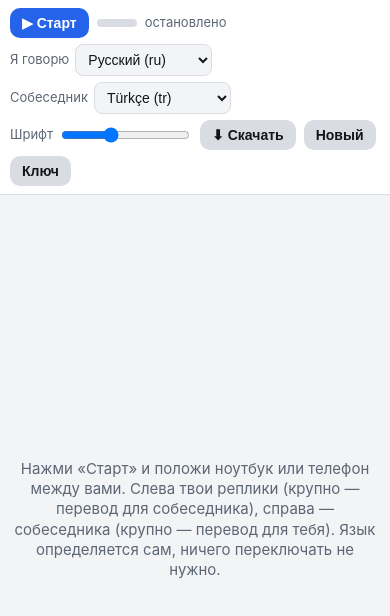
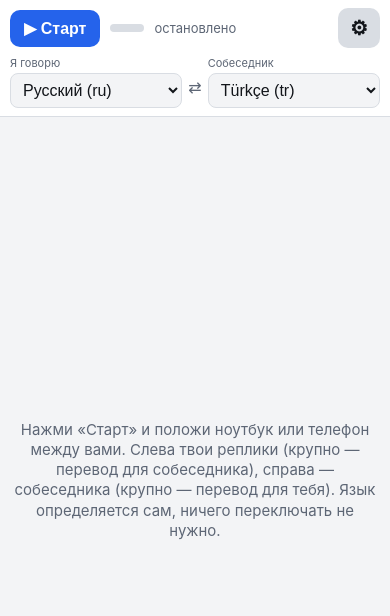
Before and after one commit to coodix/live-translator, a plain HTML site: page index.html in a window 390 px wide. Drawn offline with Linux system fonts and the light colour scheme.

Commit message:
Phone layout: compact header, settings under ⚙, iOS-friendly inputs
- header on phones: Start + status + ⚙ in one row, language pair in a second
- font, model, download, new and key moved into the ⚙ menu
- 16px selects so iOS does not zoom on tap; safe-area insets; 100dvh
- home-screen web app meta tags, theme-color for light and dark

Co-Authored-By: Claude Opus 5.5 <noreply@anthropic.com>

```diff
--- a/index.html
+++ b/index.html
@@ -2,7 +2,13 @@
 <html lang="ru">
 <head>
 <meta charset="utf-8">
-<meta name="viewport" content="width=device-width, initial-scale=1">
+<meta name="viewport" content="width=device-width, initial-scale=1, viewport-fit=cover">
+<meta name="apple-mobile-web-app-capable" content="yes">
+<meta name="mobile-web-app-capable" content="yes">
+<meta name="apple-mobile-web-app-title" content="Переводчик">
+<meta name="apple-mobile-web-app-status-bar-style" content="default">
+<meta name="theme-color" content="#ffffff" media="(prefers-color-scheme: light)">
+<meta name="theme-color" content="#181b22" media="(prefers-color-scheme: dark)">
 <title>Переводчик RU ⇄ TR</title>
 <style>
   :root {
@@ -18,25 +24,36 @@
   * { box-sizing: border-box; }
   html, body { margin: 0; height: 100%; background: var(--bg); color: var(--text);
     font: 16px/1.35 -apple-system, BlinkMacSystemFont, "Segoe UI", sans-serif; }
-  body { display: flex; flex-direction: column; }
-  header { display: flex; gap: 10px; align-items: center; flex-wrap: wrap;
-    padding: 10px 14px; background: var(--panel); border-bottom: 1px solid var(--line); }
+  @supports (height: 100dvh) { body { height: 100dvh; } }
+  body { display: flex; flex-direction: column; -webkit-text-size-adjust: 100%; }
+  header { display: flex; gap: 10px 18px; align-items: center; flex-wrap: wrap;
+    padding: 10px 14px; padding-top: max(10px, env(safe-area-inset-top));
+    padding-left: max(14px, env(safe-area-inset-left)); padding-right: max(14px, env(safe-area-inset-right));
+    background: var(--panel); border-bottom: 1px solid var(--line); }
+  .bar { display: flex; gap: 10px; align-items: center; flex: 1 1 320px; min-width: 0; }
+  .langs { display: flex; gap: 8px; align-items: center; }
+  .more { display: flex; gap: 10px; align-items: center; flex-wrap: wrap; }
   header label { color: var(--muted); font-size: 13px; display: flex; gap: 6px; align-items: center; }
+  .swap { color: var(--muted); }
   select, input[type=text] { background: var(--bg); color: var(--text); border: 1px solid var(--line);
     border-radius: 8px; padding: 6px 8px; font-size: 14px; }
   input[type=text] { width: 110px; }
   button { border: 0; border-radius: 10px; padding: 9px 16px; font-size: 15px; font-weight: 600;
-    cursor: pointer; background: var(--line); color: var(--text); }
+    cursor: pointer; background: var(--line); color: var(--text); -webkit-tap-highlight-color: transparent; }
   button.primary { background: var(--accent); color: #fff; }
   button.stop { background: var(--danger); color: #fff; }
-  #status { font-size: 13px; color: var(--muted); min-width: 160px; }
+  #toggle { flex: none; }
+  #moreBtn { display: none; flex: none; width: 42px; height: 40px; padding: 0; font-size: 20px; line-height: 1; }
+  header.open #moreBtn { background: var(--accent); color: #fff; }
+  #status { font-size: 13px; color: var(--muted); flex: 1; min-width: 0; }
   #status.err { color: var(--danger); }
   #status.live { color: var(--ok); }
-  #meter { width: 70px; height: 8px; background: var(--line); border-radius: 4px; overflow: hidden; }
+  #meter { flex: none; width: 70px; height: 8px; background: var(--line); border-radius: 4px; overflow: hidden; }
   #meter > div { height: 100%; width: 0; background: var(--ok); transition: width .08s; }
   .spacer { flex: 1; }
-  #log { flex: 1; overflow-y: auto; padding: 18px; display: flex; flex-direction: column; gap: 14px; }
-  .msg { max-width: 80%; padding: 10px 16px 12px; border-radius: 16px; }
+  #log { flex: 1; overflow-y: auto; padding: 18px; display: flex; flex-direction: column; gap: 14px;
+    padding-bottom: calc(18px + env(safe-area-inset-bottom)); -webkit-overflow-scrolling: touch; }
+  .msg { max-width: 80%; padding: 10px 16px 12px; border-radius: 16px; overflow-wrap: anywhere; }
   .msg.me { align-self: flex-start; background: var(--me); border-bottom-left-radius: 4px; }
   .msg.them { align-self: flex-end; background: var(--them); border-bottom-right-radius: 4px; }
   .who { font-size: 12px; color: var(--muted); margin-bottom: 3px; }
@@ -45,15 +62,31 @@
   .msg.pending .tr::after { content: " …"; color: var(--muted); }
   .tr:empty::before { content: "…"; color: var(--muted); }
   #hint { color: var(--muted); text-align: center; margin: auto; max-width: 520px; font-size: 15px; }
+  /* телефон: сверху только «Старт», статус и ⚙; языки — одной строкой; остальное — в меню ⚙ */
   @media (max-width: 640px) {
-    header { gap: 6px 8px; padding: 8px 10px; }
-    #status { min-width: 0; flex: 1 1 150px; }
-    #meter { width: 40px; }
-    .spacer { display: none; }
-    button { padding: 7px 12px; font-size: 14px; }
-    label:has(#model) { display: none; }
-    .msg { max-width: 92%; }
-    #log { padding: 12px; }
+    header { flex-direction: column; align-items: stretch; gap: 8px; padding: 8px 10px;
+      padding-top: max(8px, env(safe-area-inset-top));
+      padding-left: max(10px, env(safe-area-inset-left)); padding-right: max(10px, env(safe-area-inset-right)); }
+    .bar { flex: none; gap: 10px; }
+    #toggle { padding: 9px 14px; font-size: 16px; }
+    #meter { width: 34px; }
+    #status { font-size: 13px; line-height: 1.25; display: -webkit-box; -webkit-line-clamp: 2;
+      -webkit-box-orient: vertical; overflow: hidden; }
+    #moreBtn { display: block; }
+    .langs { display: grid; grid-template-columns: 1fr auto 1fr; gap: 6px; align-items: end; }
+    .langs label { flex-direction: column; align-items: stretch; gap: 2px; font-size: 11px; }
+    .langs select { width: 100%; }
+    .swap { padding-bottom: 9px; }
+    select, input[type=text] { font-size: 16px; padding: 7px 8px; } /* <16px — iOS зумит страницу при тапе */
+    .more { display: none; gap: 8px; padding-top: 2px; }
+    header.open .more { display: flex; }
+    .more label:has(#fs) { flex: 1 1 100%; font-size: 13px; }
+    .more #fs { flex: 1; }
+    .more label:has(#model) { flex: 1 1 100%; font-size: 13px; }
+    .more #model { flex: 1; }
+    .more button { flex: 1; padding: 9px 8px; font-size: 15px; }
+    .msg { max-width: 92%; padding: 8px 12px 10px; }
+    #log { padding: 12px; gap: 10px; padding-bottom: calc(12px + env(safe-area-inset-bottom)); }
   }
   #keyBox { position: fixed; inset: 0; background: rgba(0,0,0,.55); display: flex; align-items: center;
     justify-content: center; padding: 16px; z-index: 10; }
@@ -69,17 +102,24 @@
 </head>
 <body>
 <header>
+  <div class="bar">
     <button id="toggle" class="primary">▶ Старт</button>
     <div id="meter"><div></div></div>
     <span id="status">остановлено</span>
-  <span class="spacer"></span>
+    <button id="moreBtn" aria-label="Настройки" aria-expanded="false">⚙︎</button>
+  </div>
+  <div class="langs">
     <label>Я говорю <select id="langMe"></select></label>
+    <span class="swap">⇄</span>
     <label>Собеседник <select id="langThem"></select></label>
+  </div>
+  <div class="more">
     <label>Шрифт <input id="fs" type="range" min="16" max="48" value="28"></label>
     <label>Модель <input id="model" type="text" value="stt-rt-v6"></label>
     <button id="download">⬇ Скачать</button>
     <button id="clear">Новый</button>
     <button id="keyBtn">Ключ</button>
+  </div>
 </header>
 <div id="log"><div id="hint">Нажми «Старт» и положи ноутбук или телефон между вами. Слева твои реплики (крупно — перевод для собеседника), справа — собеседника (крупно — перевод для тебя). Язык определяется сам, ничего переключать не нужно.</div></div>
 <div id="keyBox" hidden><div class="card">
@@ -103,7 +143,7 @@ for (const sel of [$("#langMe"), $("#langThem")])
 $("#langMe").value = store.get("langMe", "ru");
 $("#langThem").value = store.get("langThem", "tr");
 $("#model").value = store.get("model", "stt-rt-v6");
-$("#fs").value = store.get("fs", "28");
+$("#fs").value = store.get("fs", innerWidth <= 640 ? "24" : "28");
 const applyFs = () => document.documentElement.style.setProperty("--fs", $("#fs").value);
 applyFs();
 $("#fs").oninput = () => { applyFs(); store.set("fs", $("#fs").value); };
@@ -399,12 +439,17 @@ function stop(graceful = true) {
   setTimeout(() => { if (running) return; finals = finals.concat(nonFinal); nonFinal = []; render(); save(); }, 3500);
 }
 
-$("#toggle").onclick = () => (running ? stop() : start());
+$("#toggle").onclick = () => { closeMore(); running ? stop() : start(); };
 $("#clear").onclick = () => {
   if (!confirm("Начать новый разговор? Текущий исчезнет с экрана и из памяти браузера — если нужен, сначала «Скачать».")) return;
   finals = []; nonFinal = []; sessionName = newSessionName(); render(); dirty = true; save();
 };
 $("#download").onclick = download;
+$("#moreBtn").onclick = () => {
+  const open = $("header").classList.toggle("open");
+  $("#moreBtn").setAttribute("aria-expanded", open);
+};
+const closeMore = () => { $("header").classList.remove("open"); $("#moreBtn").setAttribute("aria-expanded", false); };
 
 // ---------- ключ ----------
 let pendingStart = false;
@@ -417,7 +462,7 @@ function openKeyBox(msg) {
   $("#keyInput").focus();
 }
 const closeKeyBox = () => { $("#keyBox").hidden = true; pendingStart = false; };
-$("#keyBtn").onclick = () => openKeyBox();
+$("#keyBtn").onclick = () => { closeMore(); openKeyBox(); };
 $("#keyCancel").onclick = closeKeyBox;
 $("#keyForget").onclick = () => { store.set("sonioxKey", ""); closeKeyBox(); setStatus("ключ удалён"); };
 $("#keySave").onclick = () => {
```
Lines whose indentation alone changed are shown as unchanged.
